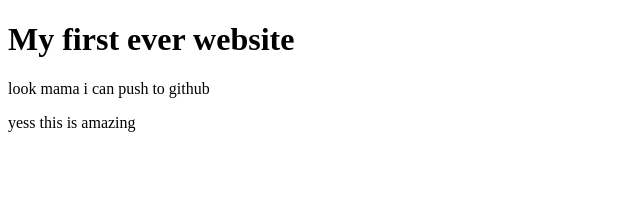
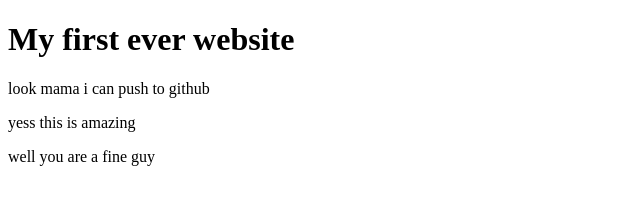
Before and after one commit to Shakhawat-Ullah/my-first-website, a plain HTML site: page index.html in a window 1280 px wide. Shown: the whole page, without its empty margins (0-640 px from the left). Drawn offline with Linux system fonts and the light colour scheme.

Commit message:
one line added

```diff
--- a/index.html
+++ b/index.html
@@ -8,5 +8,7 @@
     <h1> My first ever website</h1>
     <p> look mama i can push to github</p>
     <P> yess this is amazing</P>
+    <P> well you are a fine guy</P>
+
 </body>
 </html>
```
